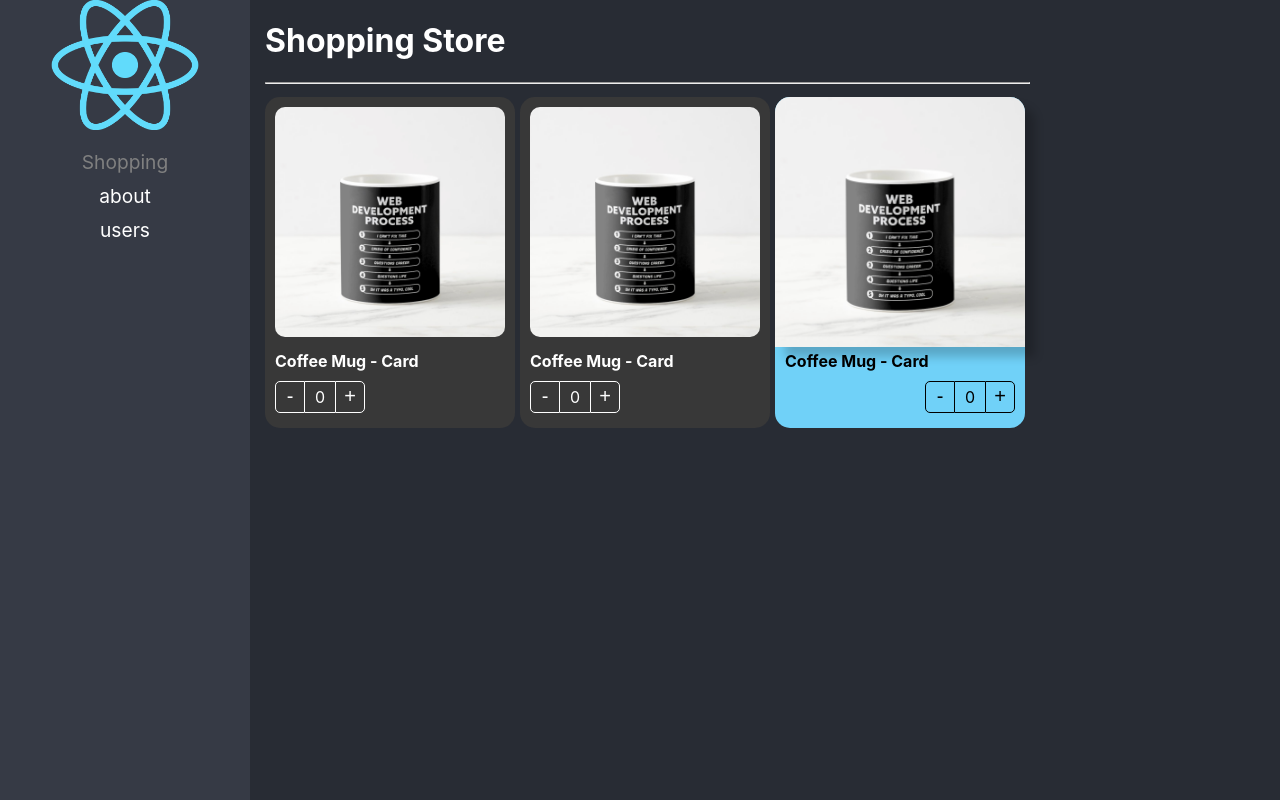
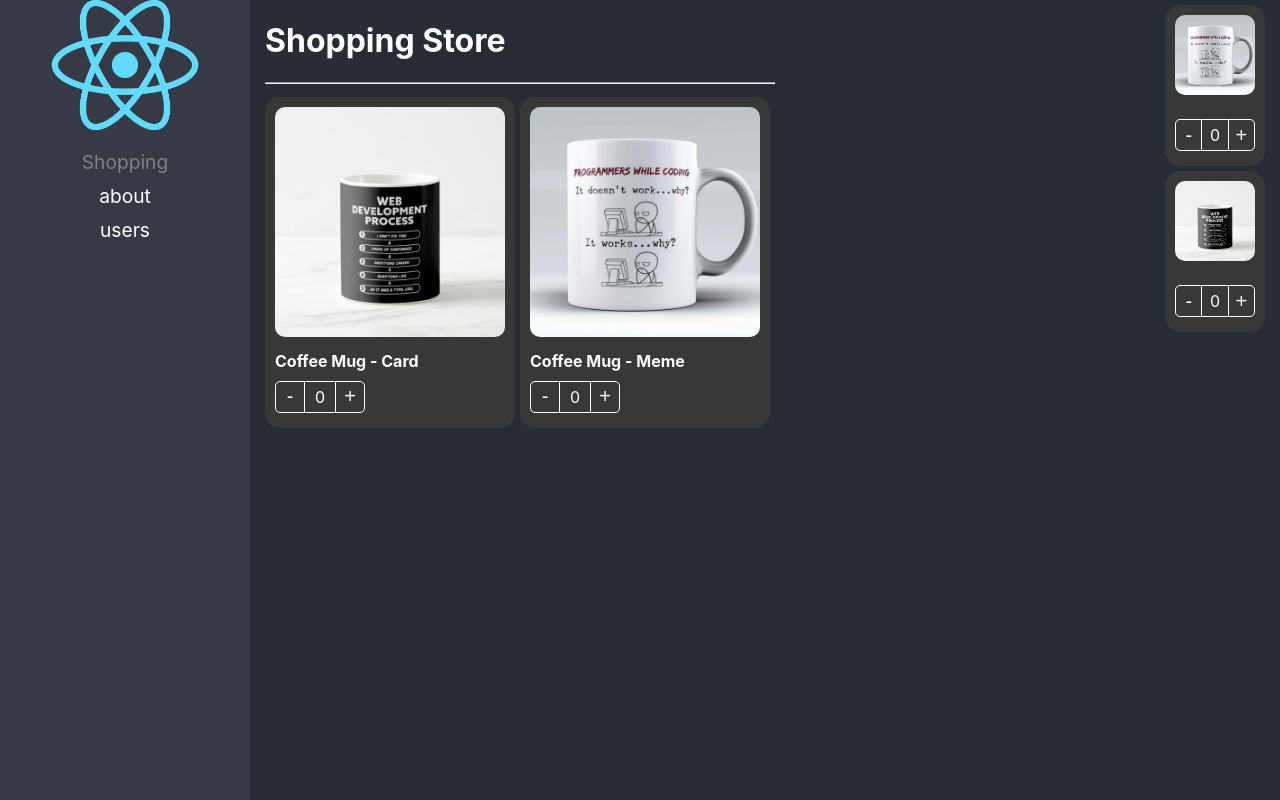
Before and after one commit to EricRusinque/react-app-adv, a React (Vite) app: page / in a window 1280 px wide. Built offline with nearby package versions, Linux system fonts and the light colour scheme.

Commit message:
problema y necesidad del control de propiedades

```diff
--- a/src/02-component-patterns/pages/ShoppingPage.tsx
+++ b/src/02-component-patterns/pages/ShoppingPage.tsx
@@ -1,11 +1,20 @@
 import { ProductCard, ProductImage, ProductTitle, ProductButtons } from '../components';
+import { Product } from '../interfaces/interfaces';
 import '../styles/custom-styles.css'
 
-const product = {
+
+const product1 = {
     id: '1',
     title: 'Coffee Mug - Card',
     img: './coffee-mug.png'
 }
+const product2 = {
+    id: '2',
+    title: 'Coffee Mug - Meme',
+    img: './coffee-mug2.png'
+}
+
+const products: Product[] = [ product1, product2 ]
 
 export const ShoppingPage = () => {
 
@@ -22,16 +31,11 @@ export const ShoppingPage = () => {
         }}
 
         >
+
+          {
+            products.map( product => (
               <ProductCard
-            product={ product }
-            className='bg-dark'
-          >
-            <ProductCard.Image className="custom-image"/>
-            <ProductCard.Title className="text-white text-bold"/>
-            <ProductCard.Buttons className='custom-buttons'/>
-          </ProductCard>
-
-            <ProductCard
+                key={ product.id }
                 product={ product }
                 className='bg-dark'
               >
@@ -40,27 +44,38 @@ export const ShoppingPage = () => {
                 <ProductButtons className="custom-buttons"/>
               </ProductCard>
 
+            ))
+          }
+
+
+
+
+
+        </div>
+        <div
+          className='shopping-cart'
+
+        >
              <ProductCard
-              product={ product }
-              style= {{
-                backgroundColor: '#70D1F8'
+                product={ product2 }
+                className='bg-dark'
+                style={{
+                  width: '100px'
                 }}
               >
-              <ProductImage
-                style={{ boxShadow: '10px 10px 10px rgba(0,0,0,0.2)'}}
-              />
-              <ProductTitle style={{
-                fontWeight: 'bold'
-              }}/>
-              <ProductButtons
-                style= {{
-                  display: 'flex',
-                  justifyContent: 'end'
+                <ProductImage className="custom-image" />
+                <ProductButtons className="custom-buttons"/>
+              </ProductCard>
+             <ProductCard
+                product={ product1 }
+                className='bg-dark'
+                style={{
+                  width: '100px'
                 }}
-              />
+              >
+                <ProductImage className="custom-image" />
+                <ProductButtons className="custom-buttons"/>
               </ProductCard>
-
-
         </div>
     </div>
   )
--- a/src/02-component-patterns/styles/custom-styles.css
+++ b/src/02-component-patterns/styles/custom-styles.css
@@ -20,3 +20,10 @@
     color: white;
     border-color: white;
 }
+
+.shopping-cart {
+    position: fixed;
+    top: 0px;
+    right: 10px;
+    top: 0px;
+}
```
Also changed, not shown: public/coffee-mug2.png (added). Lines whose indentation alone changed are shown as unchanged.
